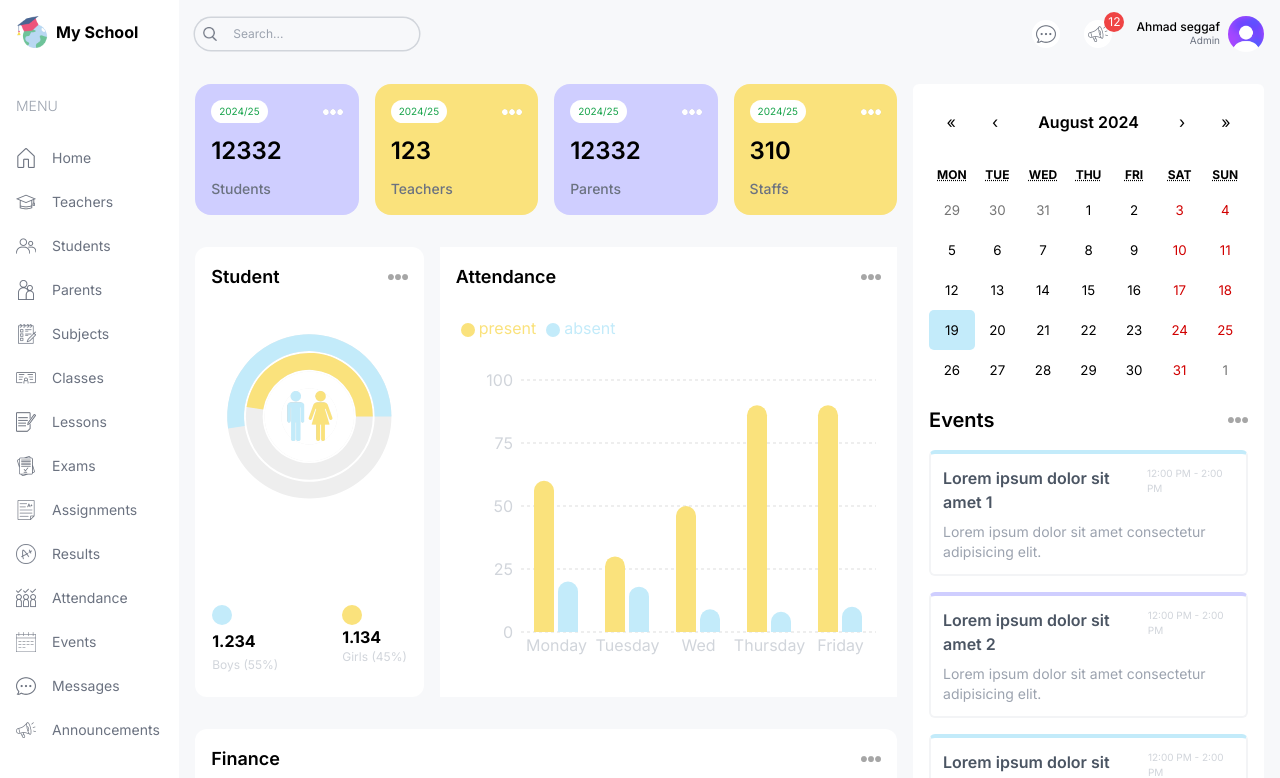
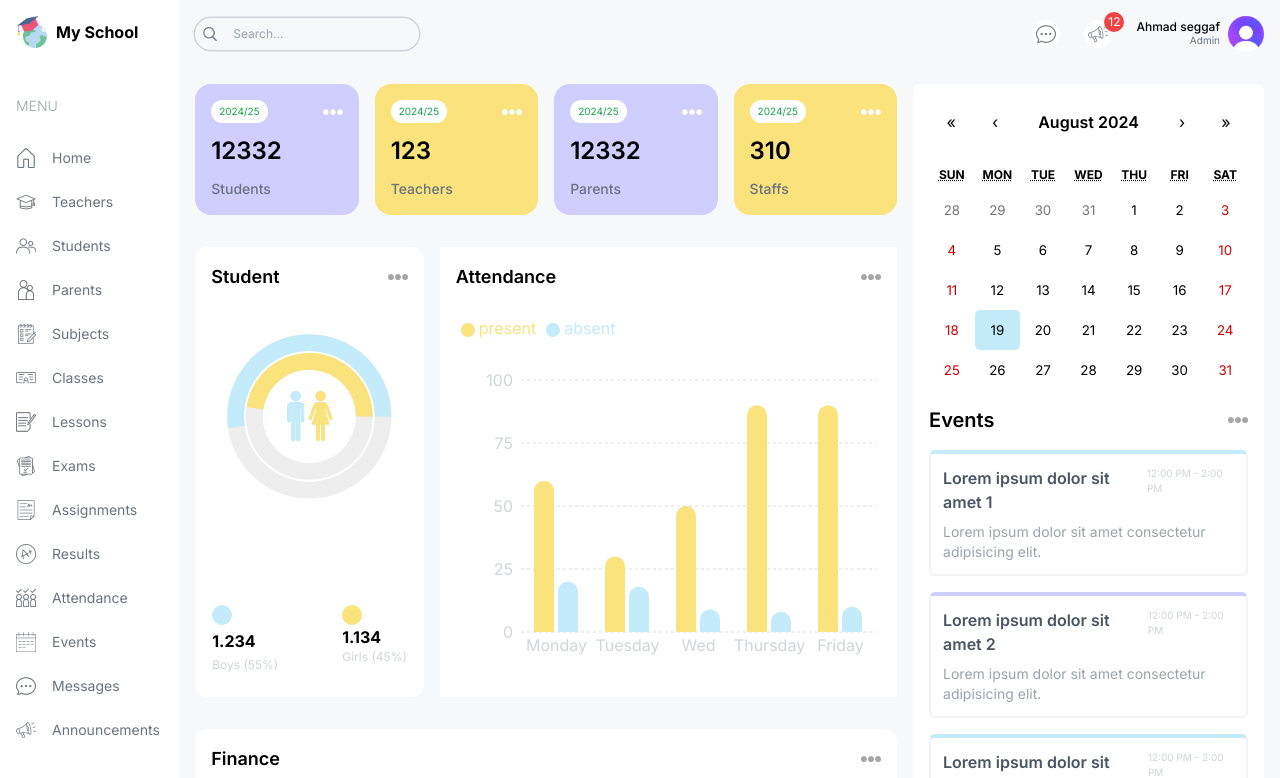
Before and after one commit to syukrontanzilah/school, a Next.js app: page /admin in a window 1280 px wide. Shown: the top 778 px of the page. Built offline with nearby package versions, Linux system fonts and the light colour scheme.

Commit message:
add scrollbar sidebar

```diff
--- a/src/app/(dashboard)/layout.tsx
+++ b/src/app/(dashboard)/layout.tsx
@@ -11,7 +11,7 @@ export default function DashboardLayout({
     return (
         <div className="flex">
           {/* LEFT */}
-          <div className="w-[14%] md:w-[8%] lg:w-[16%] xl:w-[14%] sticky top-0">
+          <div className="sidebar w-[14%] md:w-[8%] lg:w-[16%] xl:w-[14%] top-0 sticky overflow-y-auto h-screen bg-white">
             <Link className="flex items-center justify-center lg:justify-start p-4 gap-2" href={'/'}>
             <Image src='/logo.png' alt="logo" width={32} height={32}/>
             <span className="hidden lg:block font-bold">My School</span>
--- a/src/app/globals.css
+++ b/src/app/globals.css
@@ -53,3 +53,20 @@
     background-color: rgb(226, 242, 247) !important;
     border-radius: 5px;
 }
+
+/* Untuk Chrome, Safari, dan Edge */
+.sidebar {
+    -webkit-overflow-scrolling: touch; /* Smooth scrolling */
+    overflow-y: scroll; /* Mengaktifkan scroll */
+    scrollbar-width: none; /* Firefox */
+  }
+
+  /* Menyembunyikan scrollbar di WebKit */
+  .sidebar::-webkit-scrollbar {
+    display: none;
+  }
+
+  /* Untuk Firefox */
+.sidebar {
+    scrollbar-width: none; /* Menyembunyikan scrollbar */
+  }
--- a/src/components/CalendarEvent.tsx
+++ b/src/components/CalendarEvent.tsx
@@ -1,6 +1,6 @@
 "use client"
 import Image from 'next/image';
-import { useState } from 'react';
+import { useEffect, useState } from 'react';
 import Calendar from 'react-calendar';
 import 'react-calendar/dist/Calendar.css';
 
@@ -31,10 +31,15 @@ const events = [
 
 const CalendarEvent = () => {
     const [value, onChange] = useState<Value>(new Date());
+    const [locale, setLocale] = useState('id-ID');
+
+    useEffect(() => {
+      setLocale(navigator.language || 'id-ID');
+    }, []);
 
   return (
     <div className='bg-white p-4 rounded-md'>
-    <Calendar onChange={onChange} value={value} />
+    <Calendar onChange={onChange} value={value} locale={locale}/>
 
     {/* event list */}
     <div className='flex items-center justify-between'>
```
